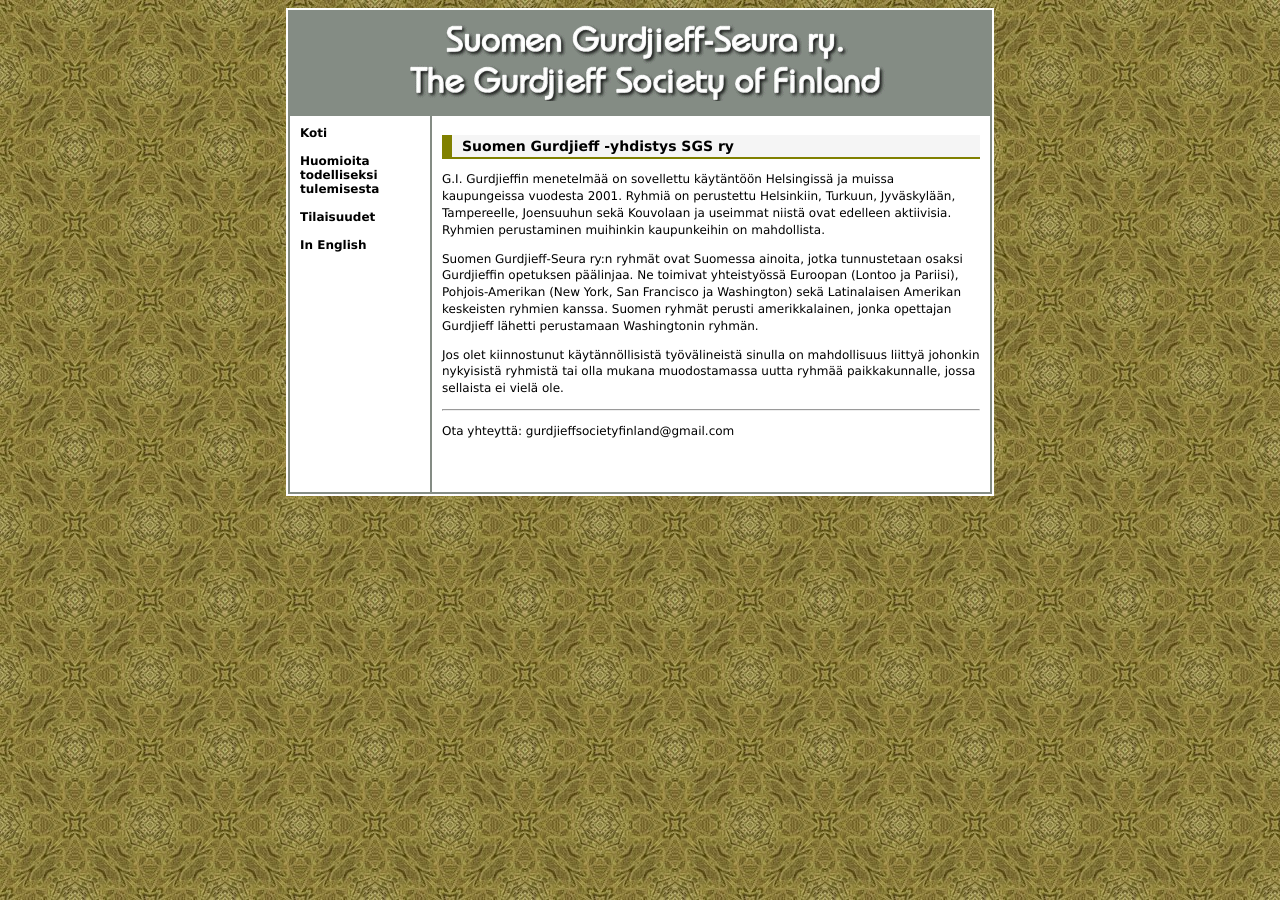
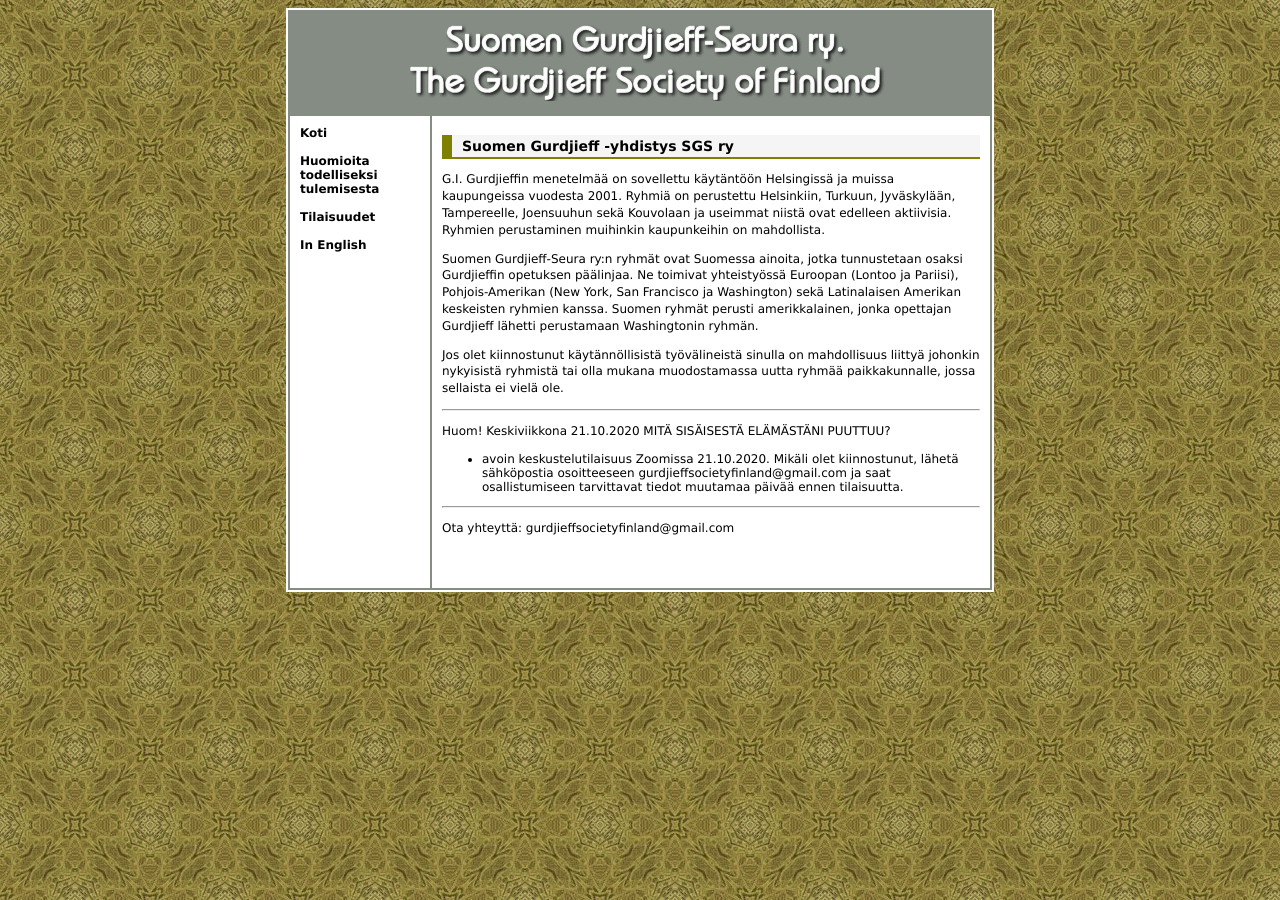
Before and after one commit to miikkant/gurdjieff-finland.github.io, a Jekyll site: the page built from index.md, in a window 1280 px wide. Built offline with Jekyll 4.4.1, drawn with Linux system fonts in a browser that asks for light colours.

Commit message:
Update index.md

```diff
--- a/index.md
+++ b/index.md
@@ -21,6 +21,12 @@
 liittyä johonkin nykyisistä ryhmistä tai olla mukana muodostamassa uutta ryhmää
 paikkakunnalle, jossa sellaista ei vielä ole.
 
+---
+
+Huom! Keskiviikkona 21.10.2020 MITÄ SISÄISESTÄ ELÄMÄSTÄNI PUUTTUU?
+- avoin keskustelutilaisuus Zoomissa 21.10.2020. Mikäli olet kiinnostunut, lähetä
+sähköpostia osoitteeseen gurdjieffsocietyfinland@gmail.com ja saat osallistumiseen
+tarvittavat tiedot muutamaa päivää ennen tilaisuutta.
 
 ---
 
```
